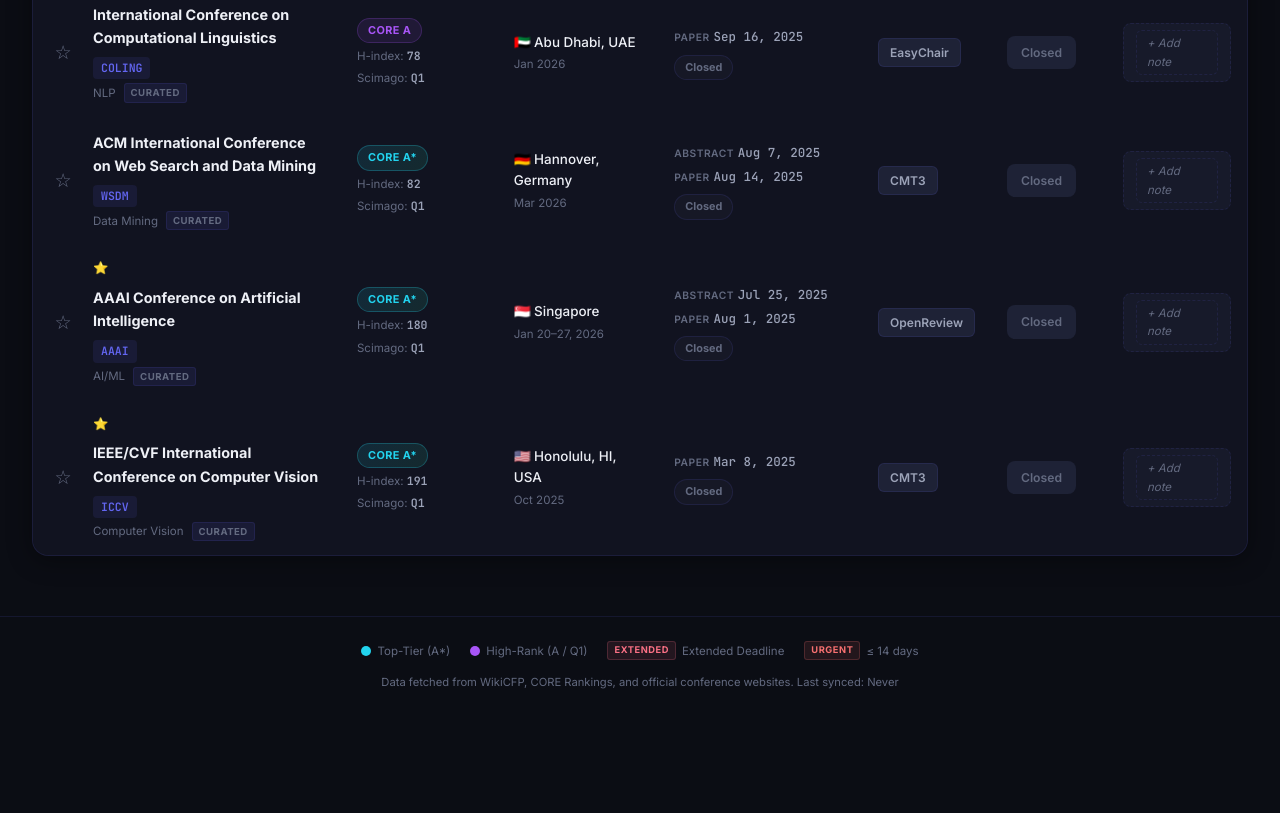
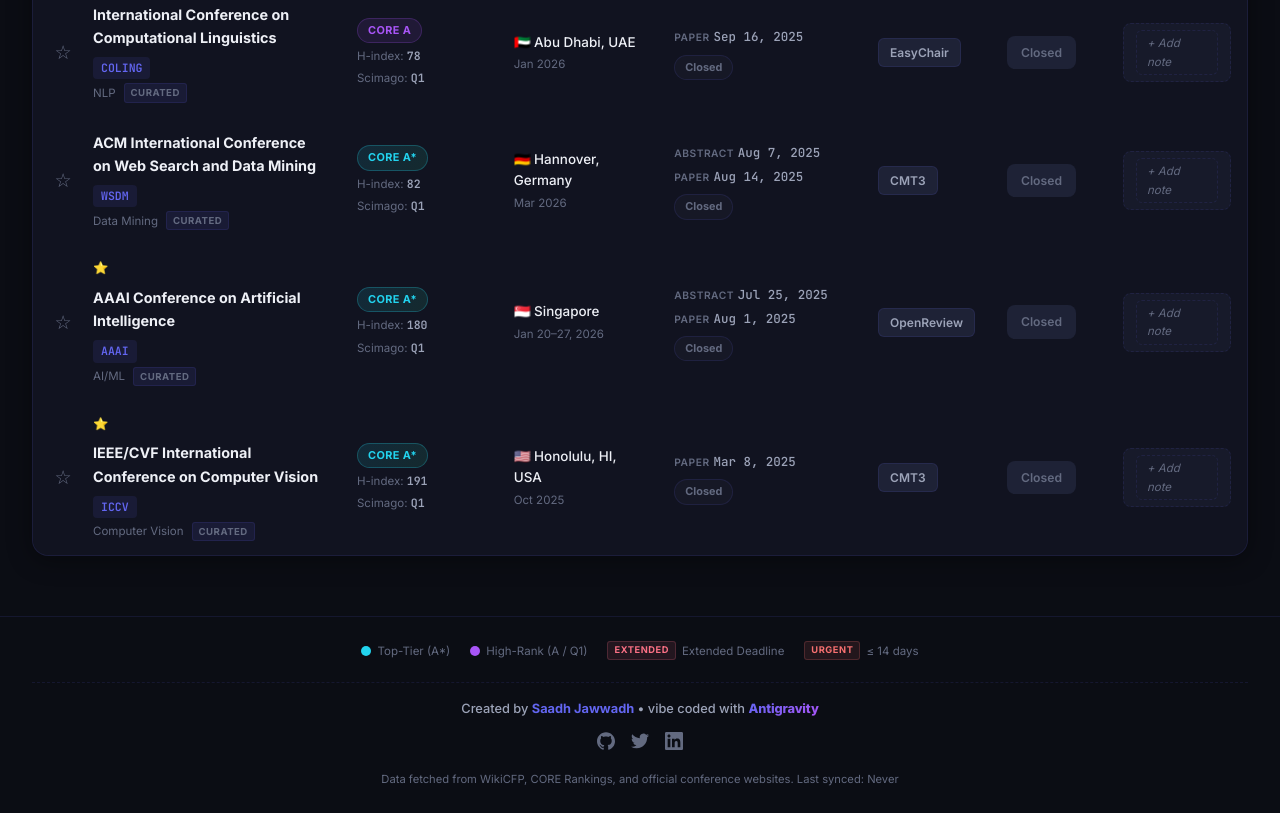
Before and after one commit to SaadhJawwadh/Conference-Tracker, a plain HTML site: page index.html in a window 1280 px wide. Shown: the part 3829-4642 px from the top of the page. Before the commit the page ends 4545 px from the top, so only its background shows below. Drawn offline with Linux system fonts and the light colour scheme.

Commit message:
docs: add creator branding and social links to footer and README

```diff
--- a/index.html
+++ b/index.html
@@ -305,6 +305,33 @@
                     <span class="legend-item"><span class="badge-extended-sm">EXTENDED</span> Extended Deadline</span>
                     <span class="legend-item"><span class="badge-urgent-sm">URGENT</span> ≤ 14 days</span>
                 </div>
+                <div class="footer-bottom">
+                    <p class="creator-branding">
+                        Created by <a href="https://github.com/SaadhJawwadh" target="_blank" class="creator-link">Saadh
+                            Jawwadh</a>
+                        &bull; vibe coded with <span class="antigravity-tag">Antigravity</span>
+                    </p>
+                    <div class="social-links">
+                        <a href="https://github.com/SaadhJawwadh" target="_blank" aria-label="GitHub">
+                            <svg viewBox="0 0 24 24" fill="currentColor" width="18" height="18">
+                                <path
+                                    d="M12 .297c-6.63 0-12 5.373-12 12 0 5.303 3.438 9.8 8.205 11.385.6.113.82-.258.82-.577 0-.285-.01-1.04-.015-2.04-3.338.724-4.042-1.61-4.042-1.61C4.422 18.07 3.633 17.7 3.633 17.7c-1.087-.744.084-.729.084-.729 1.205.084 1.838 1.236 1.838 1.236 1.07 1.835 2.809 1.305 3.495.998.108-.776.417-1.305.76-1.605-2.665-.3-5.466-1.332-5.466-5.93 0-1.31.465-2.38 1.235-3.22-.135-.303-.54-1.523.105-3.176 0 0 1.005-.322 3.3 1.23.96-.267 1.98-.399 3-.405 1.02.006 2.04.138 3 .405 2.28-1.552 3.285-1.23 3.285-1.23.645 1.653.24 2.873.12 3.176.765.84 1.23 1.91 1.23 3.22 0 4.61-2.805 5.625-5.475 5.92.42.36.81 1.096.81 2.22 0 1.606-.015 2.896-.015 3.286 0 .315.21.69.825.57C20.565 22.092 24 17.592 24 12.297c0-6.627-5.373-12-12-12" />
+                            </svg>
+                        </a>
+                        <a href="https://twitter.com/SaadhJawwadh" target="_blank" aria-label="Twitter">
+                            <svg viewBox="0 0 24 24" fill="currentColor" width="18" height="18">
+                                <path
+                                    d="M23.953 4.57a10 10 0 01-2.825.775 4.958 4.958 0 002.163-2.723c-.951.555-2.005.959-3.127 1.184a4.92 4.92 0 00-8.384 4.482C7.69 8.095 4.067 6.13 1.64 3.162a4.822 4.822 0 00-.666 2.475c0 1.71.87 3.213 2.188 4.096a4.904 4.904 0 01-2.228-.616v.06a4.923 4.923 0 003.946 4.84 4.996 4.996 0 01-2.212.085 4.936 4.936 0 004.604 3.417 9.867 9.867 0 01-6.102 2.105c-.39 0-.779-.023-1.17-.067a13.995 13.995 0 007.557 2.209c9.053 0 13.998-7.496 13.998-13.985 0-.21 0-.42-.015-.63A9.935 9.935 0 0024 4.59z" />
+                            </svg>
+                        </a>
+                        <a href="https://linkedin.com/in/saadhjawwadh" target="_blank" aria-label="LinkedIn">
+                            <svg viewBox="0 0 24 24" fill="currentColor" width="18" height="18">
+                                <path
+                                    d="M20.447 20.452h-3.554v-5.569c0-1.328-.027-3.037-1.852-3.037-1.853 0-2.136 1.445-2.136 2.939v5.667H9.351V9h3.414v1.561h.046c.477-.9 1.637-1.85 3.37-1.85 3.601 0 4.267 2.37 4.267 5.455v6.286zM5.337 7.433c-1.144 0-2.063-.926-2.063-2.065 0-1.138.92-2.063 2.063-2.063 1.14 0 2.064.925 2.064 2.063 0 1.139-.925 2.065-2.064 2.065zm1.782 13.019H3.555V9h3.564v11.452zM22.225 0H1.771C.792 0 0 .774 0 1.729v20.542C0 23.227.792 24 1.771 24h20.451C23.2 24 24 23.227 24 22.271V1.729C24 .774 23.2 0 22.222 0h.003z" />
+                            </svg>
+                        </a>
+                    </div>
+                </div>
                 <p class="footer-note">
                     Data fetched from WikiCFP, CORE Rankings, and official conference websites.
                     Last synced: <span id="lastUpdated">Never</span>
--- a/styles.css
+++ b/styles.css
@@ -1630,6 +1630,59 @@ body {
     text-align: center;
 }
 
+.footer-bottom {
+    display: flex;
+    flex-direction: column;
+    align-items: center;
+    gap: 12px;
+    margin-top: 8px;
+    padding-top: 16px;
+    border-top: 1px dashed var(--border);
+    width: 100%;
+}
+
+.creator-branding {
+    font-size: 0.8rem;
+    font-weight: 500;
+    color: var(--text-secondary);
+}
+
+.creator-link {
+    color: var(--accent-indigo);
+    text-decoration: none;
+    font-weight: 700;
+    transition: color 0.2s;
+}
+
+.creator-link:hover {
+    color: var(--accent-purple);
+}
+
+.antigravity-tag {
+    background: var(--gradient-primary);
+    -webkit-background-clip: text;
+    -webkit-text-fill-color: transparent;
+    background-clip: text;
+    font-weight: 800;
+    letter-spacing: -0.01em;
+}
+
+.social-links {
+    display: flex;
+    gap: 16px;
+    align-items: center;
+}
+
+.social-links a {
+    color: var(--text-muted);
+    transition: color 0.2s, transform 0.2s;
+}
+
+.social-links a:hover {
+    color: var(--accent-indigo);
+    transform: translateY(-2px);
+}
+
 /* ——— Animations ——— */
 @keyframes fadeUp {
     from {
```
Also changed, not shown: README.md.
